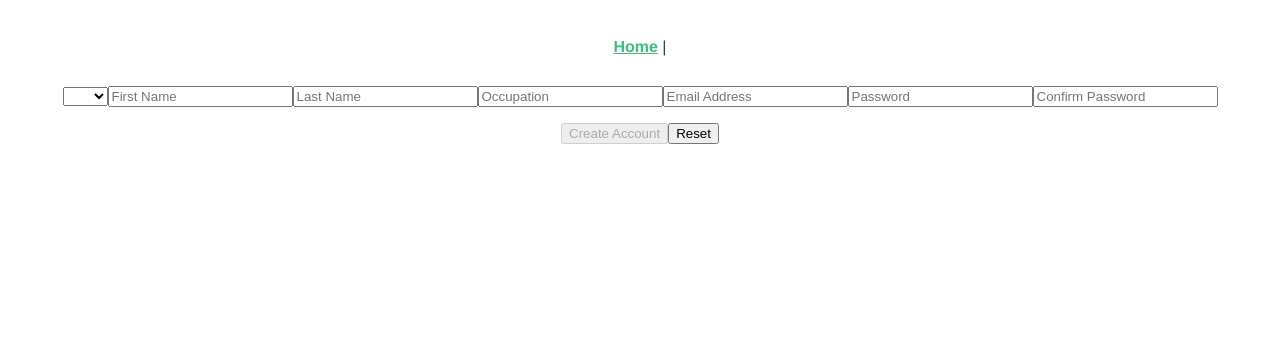
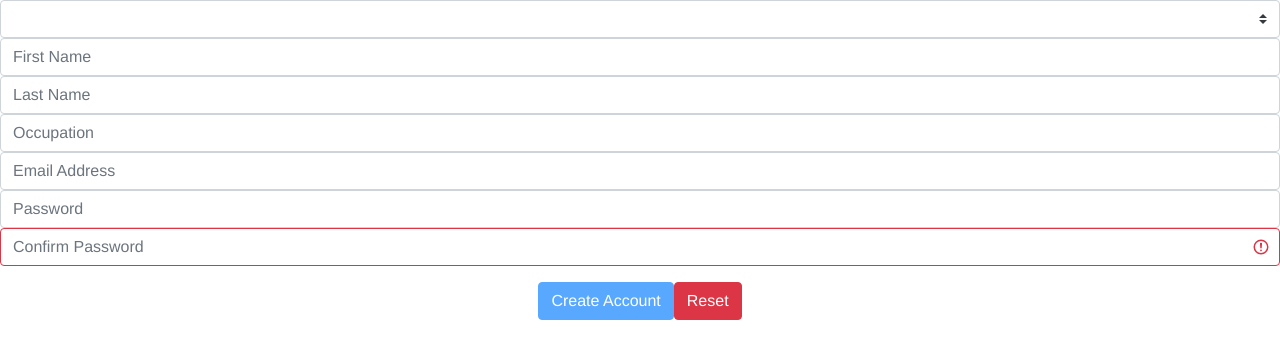
Before and after one commit to holistic-web/portfolio-fabricator, a Vue app in the folder portfolio-management/admin-ui/: page / in a window 1280 px wide. Shown: the top 358 px of the page. Built offline with nearby package versions, Linux system fonts and the light colour scheme.

Commit message:
feat: removed nav and router. Added style import for bootstrap styles

```diff
--- a/portfolio-management/admin-ui/src/App.vue
+++ b/portfolio-management/admin-ui/src/App.vue
@@ -1,13 +1,26 @@
 <template>
   <div id="app">
-    <div id="nav">
-      <router-link to="/">Home</router-link> |
-    </div>
-    <router-view/>
+
+	  <sign-up />
+
   </div>
 </template>
 
+<script>
+
+import SignUp from './components/SignUp.vue';
+
+export default {
+	components: {
+		SignUp
+	}
+};
+
+</script>
+
 <style lang="scss">
+@import 'bootstrap/scss/bootstrap.scss';
+
 #app {
   font-family: 'Avenir', Helvetica, Arial, sans-serif;
   -webkit-font-smoothing: antialiased;
```
